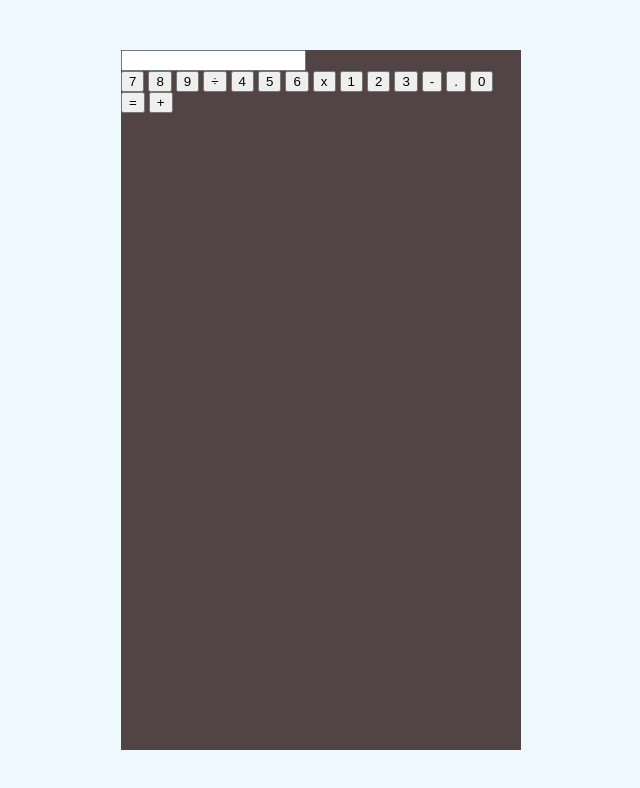
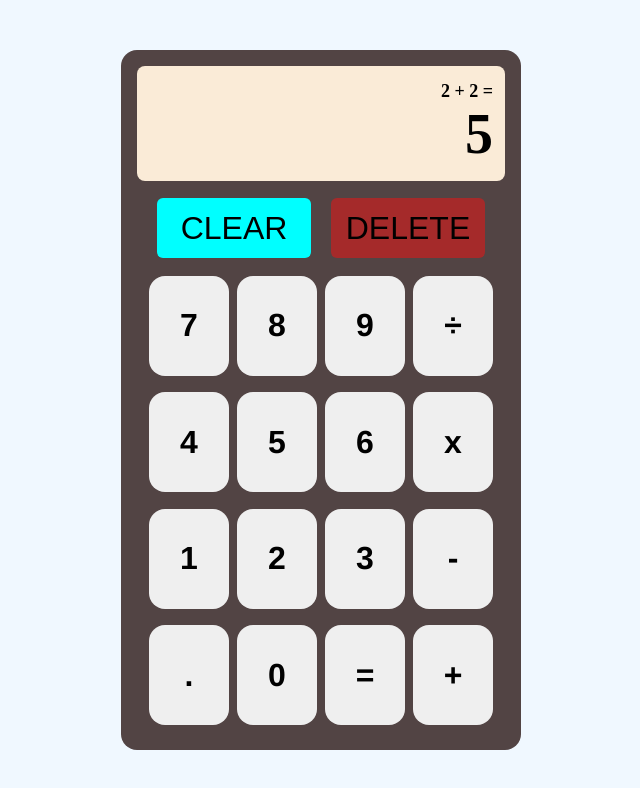
Before and after one commit to RedRusTed/js-calculator, a plain HTML site: page index.html in a window 1280 px wide. Shown: the whole page, without its empty margins (319-959 px from the left). Drawn offline with Linux system fonts and the light colour scheme.

Commit message:
style is ready

```diff
--- a/index.html
+++ b/index.html
@@ -9,30 +9,33 @@
 </head>
 <body>
     <div id="container-input">
-        <input type="text">
+        <h4 class="h4">2 + 2 = </h4>
+        <h3 class="h3">5</h3>
     </div>
-    <div class="clear-delete">
-        <div></div>
-        <div></div>
+
+
+    <div id="clear-delete">
+        <button class="clear">CLEAR</button>
+        <button class="delete">DELETE</button>
     </div>
 
     <div id="buttons">
-        <button>7</button>
-        <button>8</button>
-        <button>9</button>
-        <button>÷</button>
-        <button>4</button>
-        <button>5</button>
-        <button>6</button>
-        <button>x</button>
-        <button>1</button>
-        <button>2</button>
-        <button>3</button>
-        <button>-</button>
-        <button>.</button>
-        <button>0</button>
-        <button>=</button>
-        <button>+</button>
+        <button class="digit 7">7</button>
+        <button class="digit 8">8</button>
+        <button class="digit 9">9</button>
+        <button class="digit divide">÷</button>
+        <button class="digit 4">4</button>
+        <button class="digit 5">5</button>
+        <button class="digit 6">6</button>
+        <button class="digit multiply">x</button>
+        <button class="digit 1">1</button>
+        <button class="digit 2">2</button>
+        <button class="digit 3">3</button>
+        <button class="digit subtract">-</button>
+        <button class="digit dot">.</button>
+        <button class="digit 0">0</button>
+        <button class="digit equal">=</button>
+        <button class="digit add">+</button>
     </div>
 
 </body>
--- a/style.css
+++ b/style.css
@@ -12,6 +12,88 @@ body{
     height: 700px;
     width: 400px;
     margin: 0px;
+    padding: 16px;
+    border-radius: 16px;
 
     background-color: rgb(82, 68, 68);
+
+    display: flex;
+    flex-direction: column;
+    justify-content: start;
+    align-items: center;
 }
+
+#container-input{
+    display: flex;
+    flex-direction: column;
+    justify-content: center;
+    align-items: end;
+    background-color: antiquewhite ;
+    border-radius: 8px;
+
+    height: 120px;
+    width: 100%;
+}
+
+#clear-delete{
+    display: flex;
+    gap: 20px;
+    justify-content: center;
+    align-items: center;
+
+    height: 100px;
+    width: 100%;
+}
+
+#buttons{
+
+    display: flex;
+    flex-direction: row;
+    flex-wrap: wrap;
+    gap: 8px;
+    justify-content:center;
+
+    height: 480px;
+    width: 100%;
+}
+
+.h4,
+.h3{
+    padding-right: 12px;
+    margin: 0px;
+}
+.h4{
+    font-size: 18px;
+}
+.h3{
+    font-size: 56px;
+}
+
+.clear,
+.delete{
+    height: 60px;
+    width: 154px;
+    border-radius: 6px;
+    font-size: 32px;
+    border: 0px;
+}
+.clear{
+    background-color: aqua;
+}
+.delete{
+    background-color: brown ;
+}
+.clear:hover,.delete:hover{
+    background-color: rgb(238, 238, 238);
+}
+.digit{
+    width: 80px;
+    height: 100px;
+    padding: 0px;
+    border: 0px;
+
+    font-size: 32px;
+    border-radius: 16px;
+    font-weight: 600;
+    font-family: 'Franklin Gothic Medium', 'Arial Narrow', Arial, sans-serif;
+}
```
